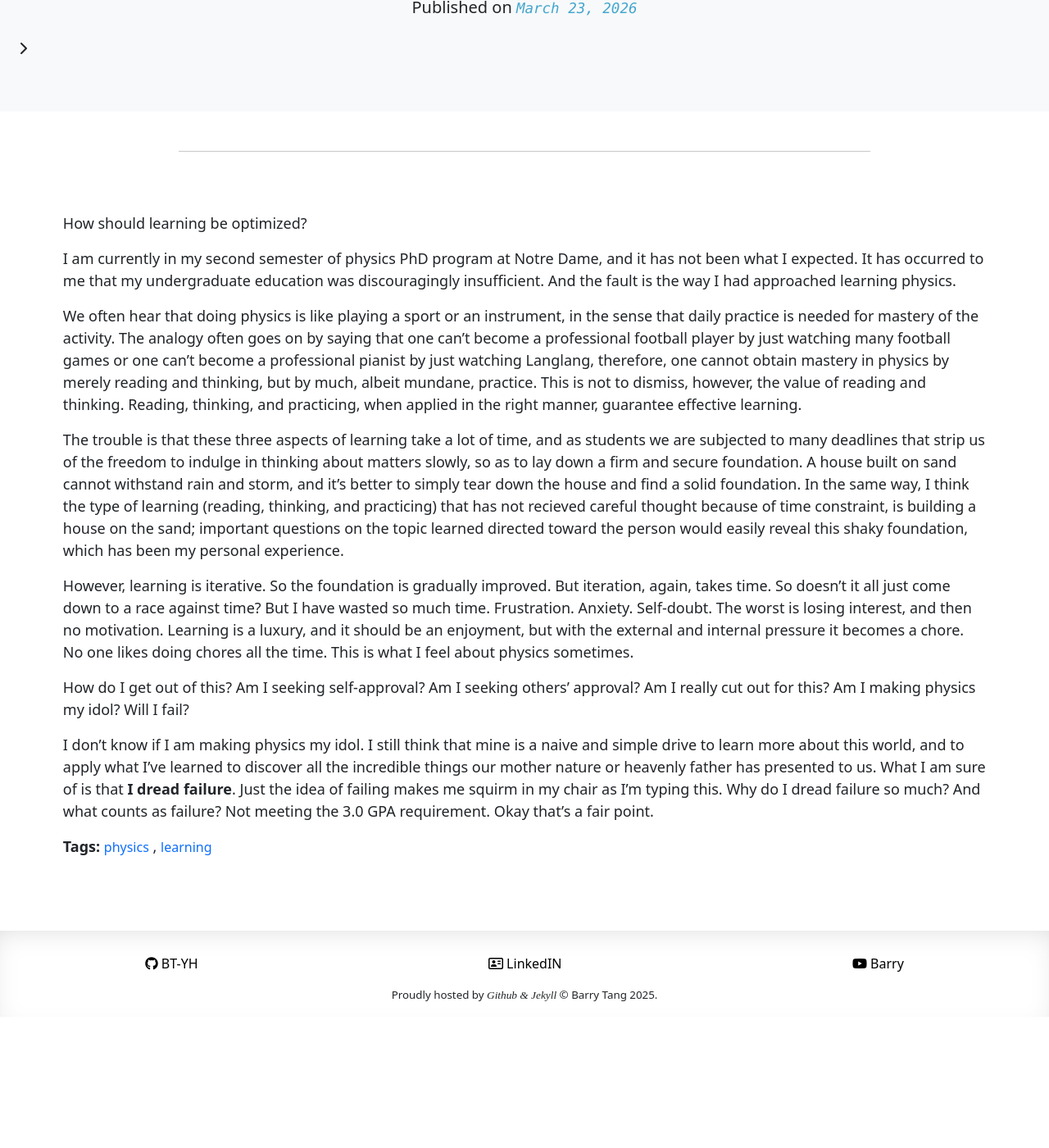
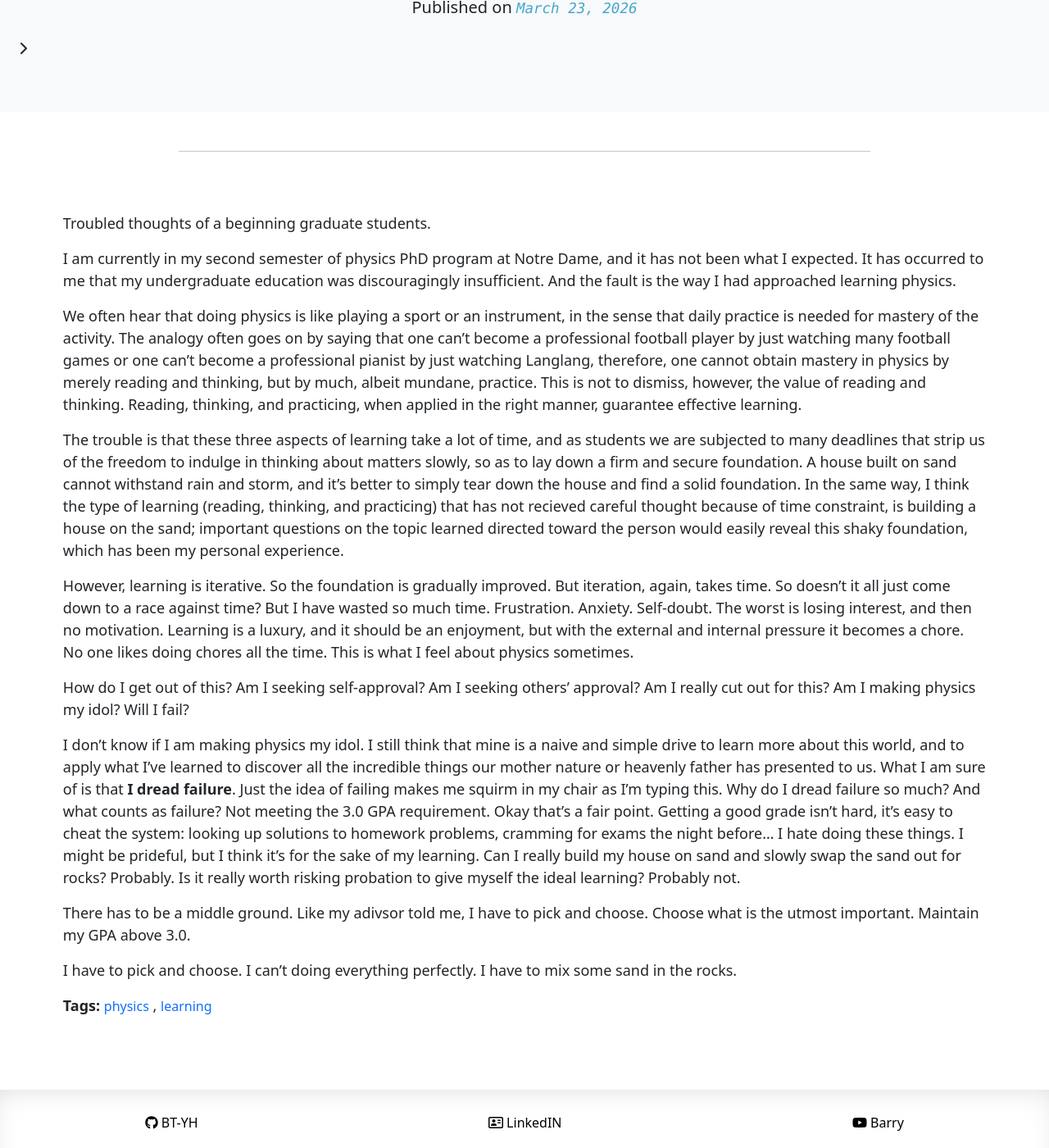
Before and after one commit to BT-YH/bt-yh.github.io, a Jekyll site: the page built from _posts/2026-03-23-thoughts-on-learning.md, in a window 1280 px wide and 1400 px high, scrolled down 254 px. Shown: the whole window at 82% size. Built offline with Jekyll 4.4.1, drawn with Linux system fonts in a browser that asks for light colours; nearby versions of some CDN libraries; some web fonts are replaced; before the commit the page ends 1494 px from its top, so only the background shows below that.

Commit message:
03-23-2026 minor edits post thoughts-on-learning

```diff
--- a/_posts/2026-03-23-thoughts-on-learning.md
+++ b/_posts/2026-03-23-thoughts-on-learning.md
@@ -3,7 +3,7 @@ layout: post
 tags: physics learning
 ---
 
-How should learning be optimized?
+Troubled thoughts of a beginning graduate students.
 
 
 I am currently in my second semester of physics PhD program at Notre Dame, and it has not been what I expected. It has occurred to me that my undergraduate education was discouragingly insufficient. And the fault is the way I had approached learning physics.
@@ -17,4 +17,8 @@ However, learning is iterative. So the foundation is gradually improved. But ite
 
 How do I get out of this? Am I seeking self-approval? Am I seeking others' approval? Am I really cut out for this? Am I making physics my idol? Will I fail?
 
-I don't know if I am making physics my idol. I still think that mine is a naive and simple drive to learn more about this world, and to apply what I've learned to discover all the incredible things our mother nature or heavenly father has presented to us. What I am sure of is that **I dread failure**. Just the idea of failing makes me squirm in my chair as I'm typing this. Why do I dread failure so much? And what counts as failure? Not meeting the 3.0 GPA requirement. Okay that's a fair point.
+I don't know if I am making physics my idol. I still think that mine is a naive and simple drive to learn more about this world, and to apply what I've learned to discover all the incredible things our mother nature or heavenly father has presented to us. What I am sure of is that **I dread failure**. Just the idea of failing makes me squirm in my chair as I'm typing this. Why do I dread failure so much? And what counts as failure? Not meeting the 3.0 GPA requirement. Okay that's a fair point. Getting a good grade isn't hard, it's easy to cheat the system: looking up solutions to homework problems, cramming for exams the night before... I hate doing these things. I might be prideful, but I think it's for the sake of my learning. Can I really build my house on sand and slowly swap the sand out for rocks? Probably. Is it really worth risking probation to give myself the ideal learning? Probably not.
+
+There has to be a middle ground. Like my adivsor told me, I have to pick and choose. Choose what is the utmost important. Maintain my GPA above 3.0.
+
+I have to pick and choose. I can't doing everything perfectly. I have to mix some sand in the rocks.
```
